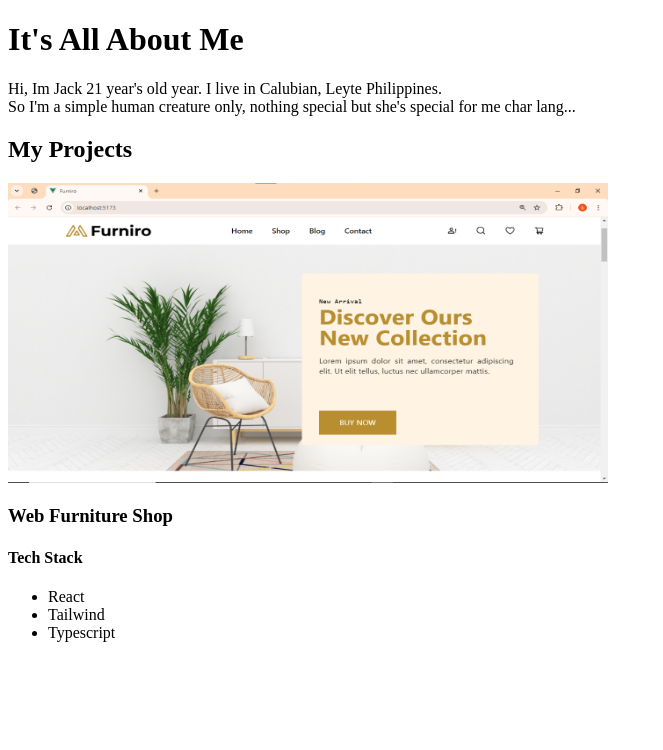
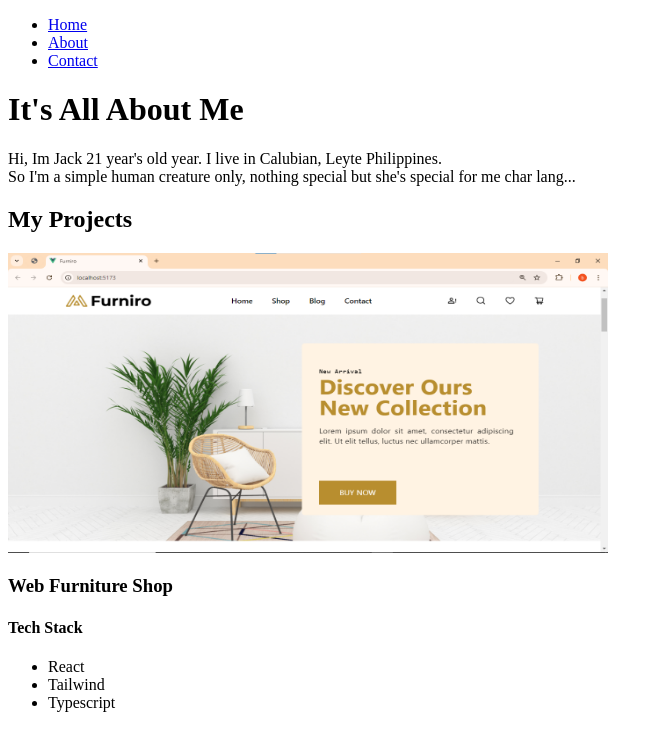
Before and after one commit to BigDrems/Web-System-Portfolio, a plain HTML site: page pages/about.html in a window 1280 px wide. Shown: the whole page, without its empty margins (0-663 px from the left). Drawn offline with Linux system fonts and the light colour scheme.

Commit message:
'Added the navigation to other pages'

```diff
--- a/pages/about.html
+++ b/pages/about.html
@@ -6,9 +6,16 @@
     <title>About</title>
   </head>
   <body>
-    <head>
+    <nav>
+      <ul>
+        <li><a href="../index.html">Home</a></li>
+        <li><a href="./about.html">About</a></li>
+        <li><a href="./contact.html">Contact</a></li>
+      </ul>
+    </nav>
+    <header>
       <h1>It's All About Me</h1>
-    </head>
+    </header>
     <section>
       <div>
         <p>
```
Also changed, not shown: index.html (+2 -2 lines), pages/contact.html (+7 -2 lines).
